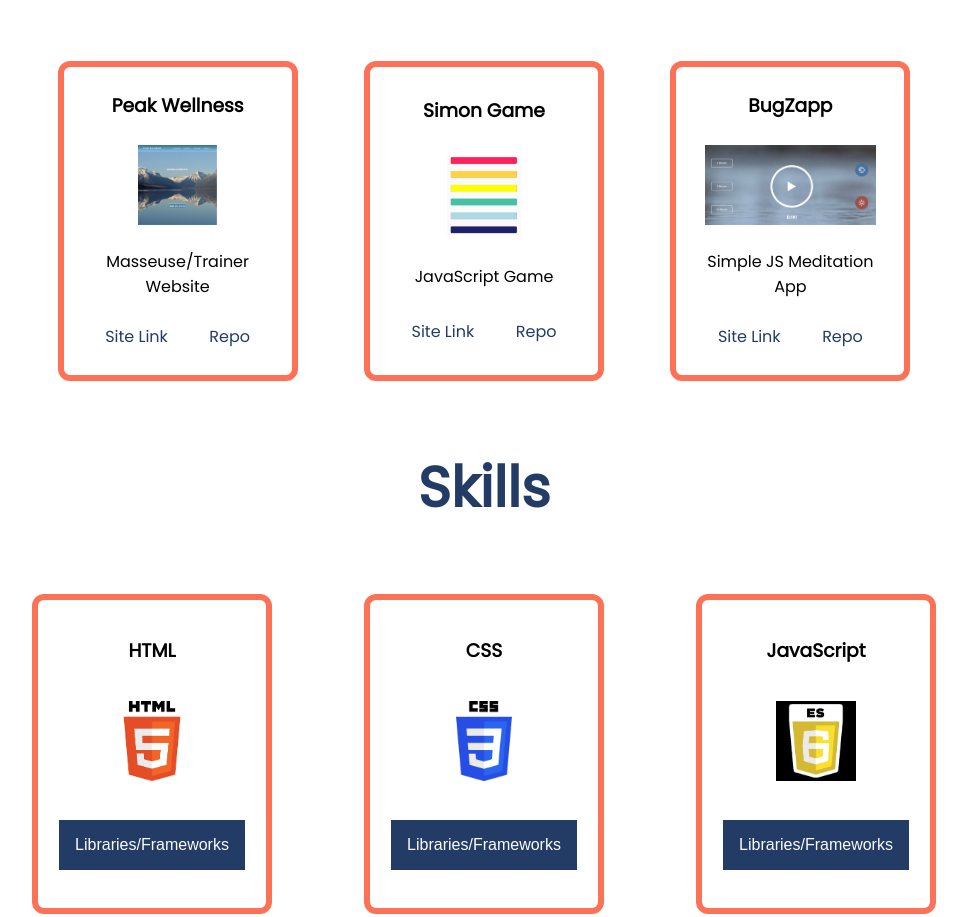
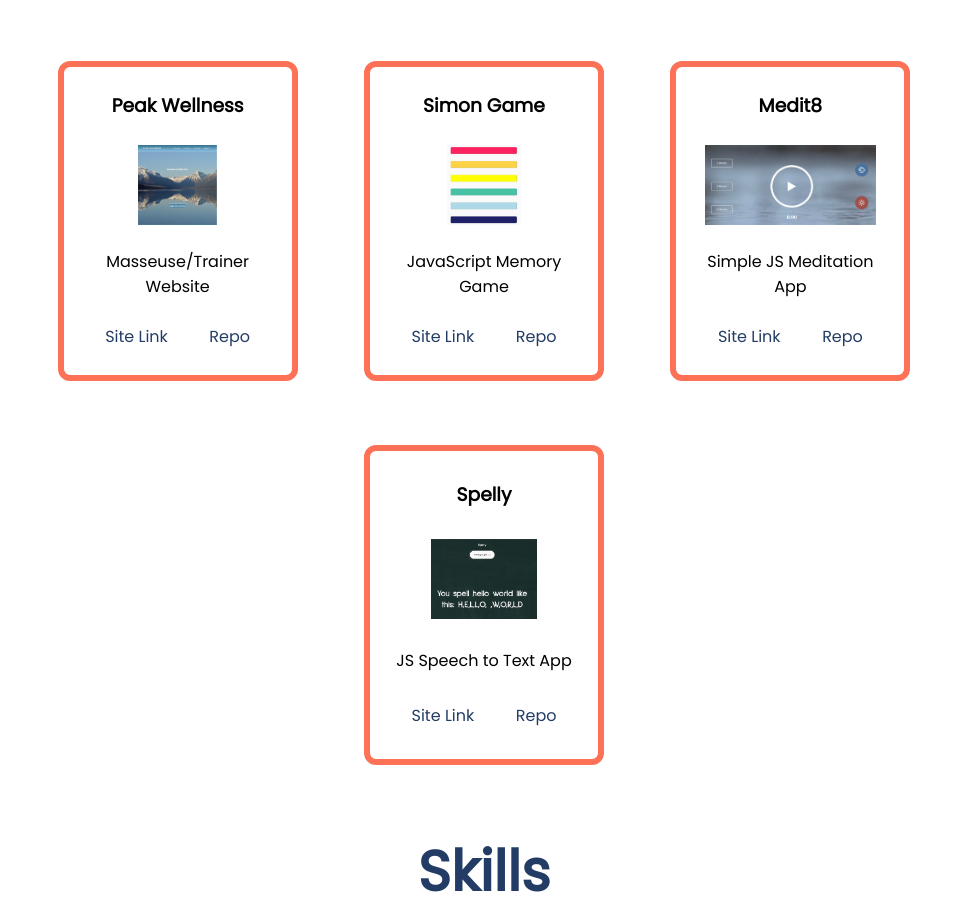
Before and after one commit to geminerald/geminerald, a plain HTML site: page index.html in a window 1280 px wide. Shown: the part 1678-2595 px from the top of the page, without its empty margins (156-1123 px from the left). Drawn offline with nearby package versions, Linux system fonts and the light colour scheme.

Commit message:
added spelly image, links and content

```diff
--- a/index.html
+++ b/index.html
@@ -106,7 +106,7 @@
 				<div class="card">
 					<h3>Simon Game</h3>
 					<img src="assets/images/portfolio/simon-preview.JPG" alt="" class="card-image">
-					<p class="card-p">JavaScript Game</p>
+					<p class="card-p">JavaScript Memory Game</p>
 					<div class="portfolio-links">
 						<a class="portfolio-link" href="https://geminerald.github.io/simon-game/" target="_blank">Site
 							Link</a>
@@ -115,11 +115,20 @@
 					</div>
 				</div>
                 <div class="card">
-					<h3>BugZapp</h3>
+					<h3>Medit8</h3>
 					<img src="assets/images/portfolio/meditate-app-preview.JPG" alt="" class="card-image">
 					<p class="card-p">Simple JS Meditation App</p>
 					<div class="portfolio-links">
 						<a class="portfolio-link" href="https://geminerald.github.io/meditation-app/" target="_blank">Site Link</a>
+						<a class="portfolio-link" href="https://github.com/geminerald/meditation-app" target="_blank">Repo</a>
+					</div>
+				</div>
+                <div class="card">
+					<h3>Spelly</h3>
+					<img src="assets/images/portfolio/spelly-image.JPG" alt="" class="card-image">
+					<p class="card-p">JS Speech to Text App</p>
+					<div class="portfolio-links">
+						<a class="portfolio-link" href="https://github.com/geminerald/spell/" target="_blank">Site Link</a>
 						<a class="portfolio-link" href="https://github.com/geminerald/meditation-app" target="_blank">Repo</a>
 					</div>
 				</div>
```
Also changed, not shown: assets/images/portfolio/spelly-image.JPG (added).
